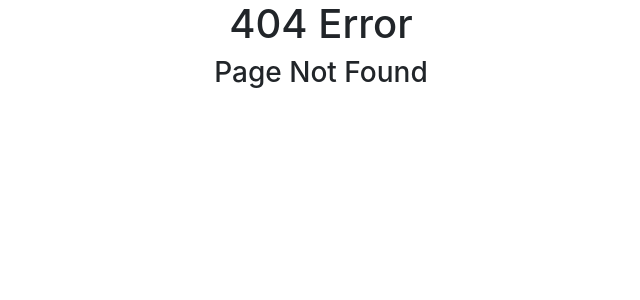
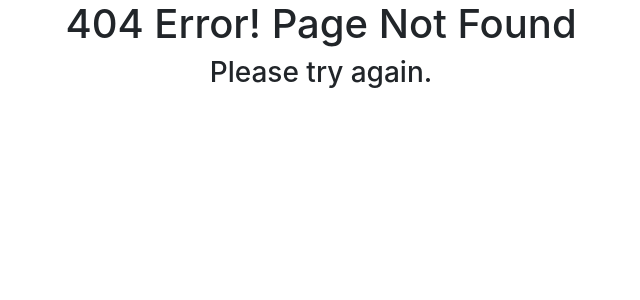
Before and after one commit to rishabhpundir/FlaskProject, a Flask app: template 02_error_pages_&_version_control/templates/404.html in a window 1280 px wide. Shown: the top 300 px of the page, without its empty margins (319-959 px from the left). Run offline with Flask 2, Linux system fonts and the light colour scheme; the template is opened without the code that fills it, so the values that code supplies are empty.

Commit message:
Changed message for 404 page

```diff
--- a/02_error_pages_&_version_control/templates/404.html
+++ b/02_error_pages_&_version_control/templates/404.html
@@ -14,8 +14,8 @@
   </head>
   <body>
 
-    <h1 class="text-center">404 Error</h1>
-    <h3 class="text-center">Page Not Found</h3>
+    <h1 class="text-center">404 Error! Page Not Found</h1>
+    <h3 class="text-center">Please try again.</h3>
 
   </body>
 </html>
```
